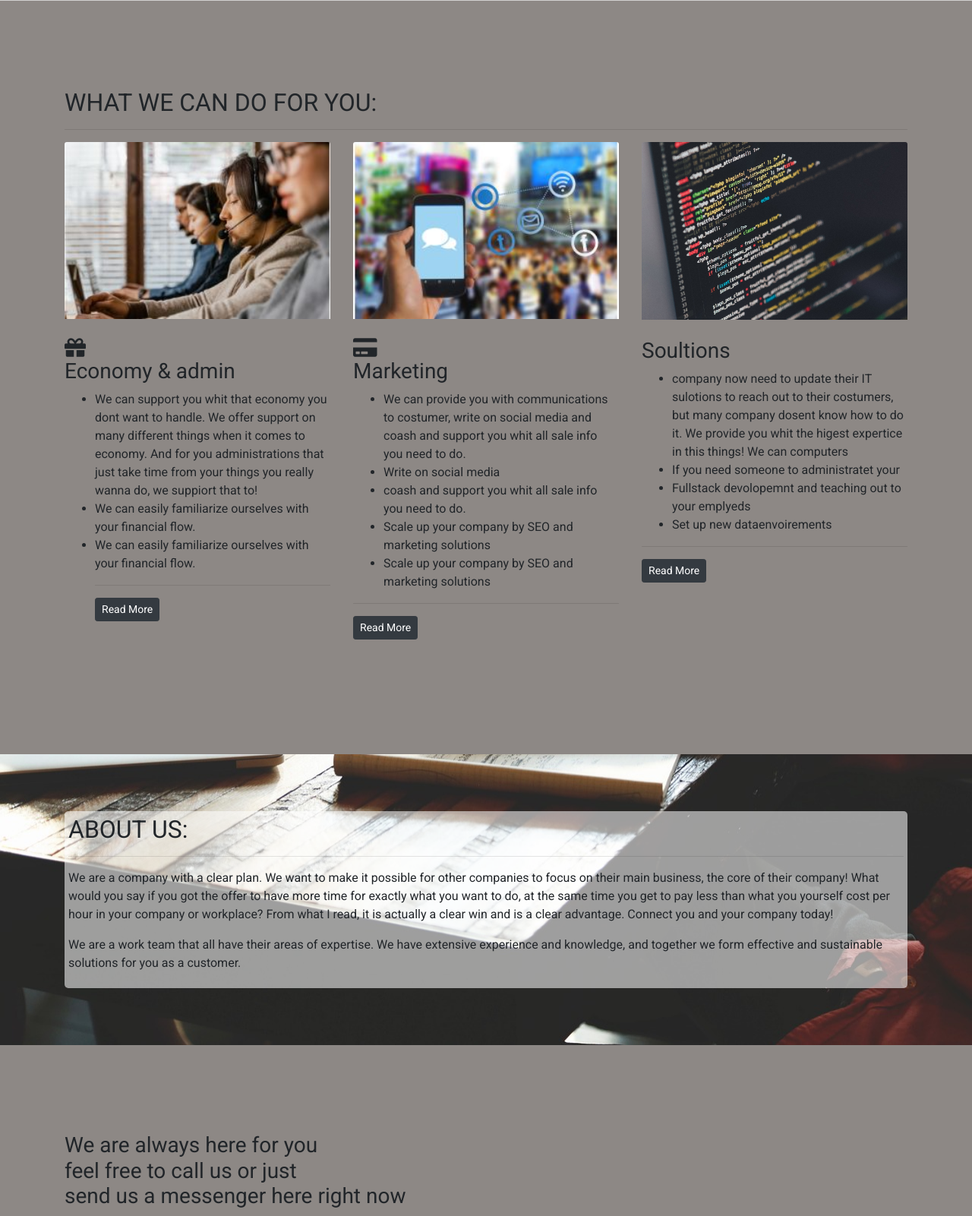
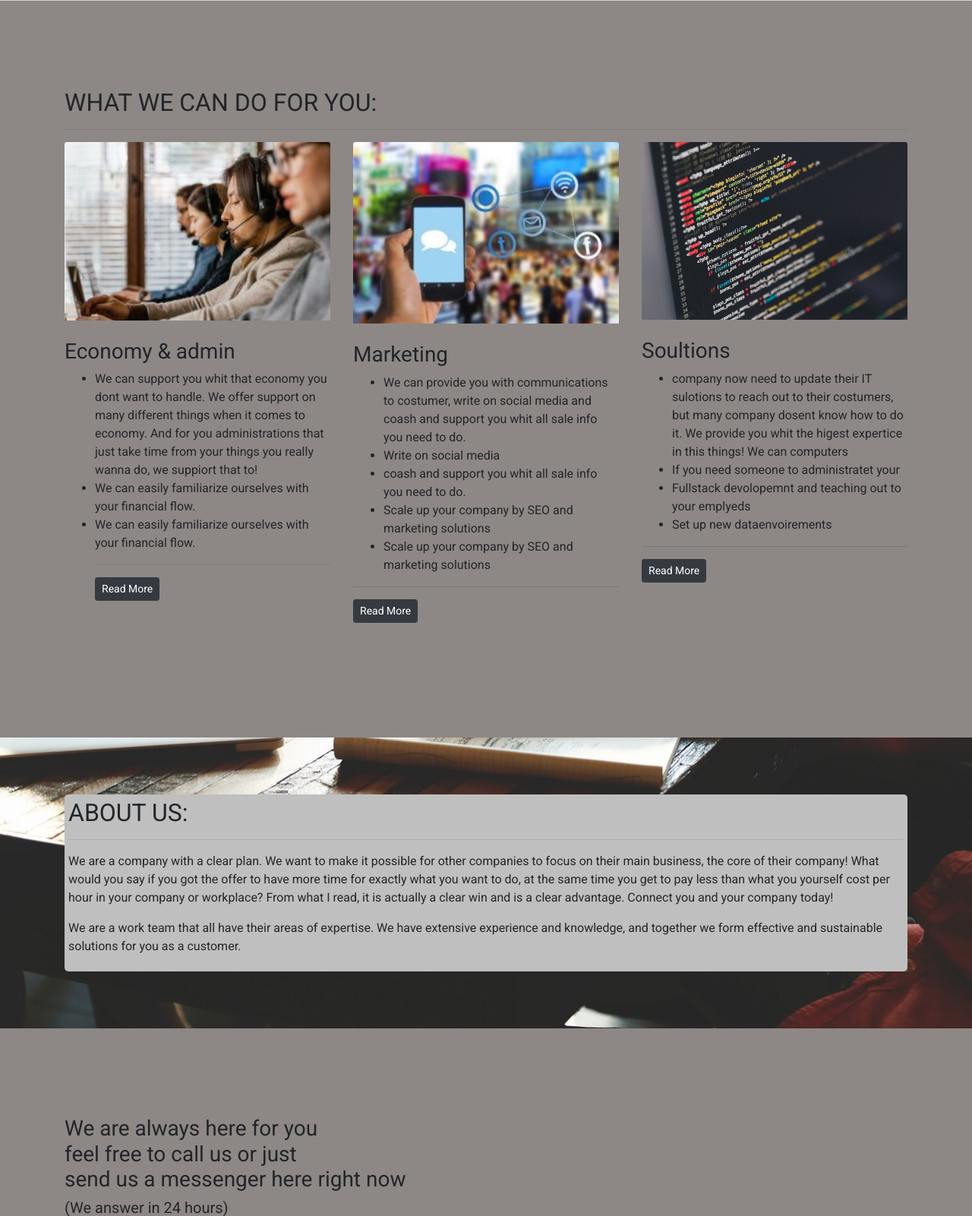
Before and after one commit to saram88/fst-weseeu, a Django app: page / in a window 1280 px wide. Shown: the part 799-2400 px from the top of the page at 76% size. Run offline with Django 3.2, Linux system fonts and the light colour scheme; some libraries are stand-ins or nearby versions.

Commit message:
change about picture

```diff
--- a/weseeu/static/css/style.css
+++ b/weseeu/static/css/style.css
@@ -81,7 +81,7 @@
 
 .container-box {
 
-background-color: #ffffff8c;
+background-color: #bfbfbf;
 padding: 5px;
 border-radius: 5px;
 }
--- a/weseeu/templates/weseeu/index.html
+++ b/weseeu/templates/weseeu/index.html
@@ -84,11 +84,11 @@
                 </div>
                 <div class="row">
                     <div class="col-12 col-md-6 col-lg-4">
-                        <img src="{% static 'images/Eko-admin.jpg' %}" class="card-img-top" alt="picture1">
+                        <img src="{% static 'images/Eko-admin1.jpg' %}" class="card-img-top" alt="picture1">
                         <br>
                         <div class="feature">
                             <br>
-                            <h3><i class="fas fa-gift d-none d-sm-block"></i> Economy & admin </h3>
+                            <h3>Economy & admin</h3>
                             <ul>
                                 <li>We can support you whit that economy you dont want to handle. We offer support on many different things when it comes to economy. And for you administrations that just take time from your things you really wanna do, we suppiort that to!</li>
                                 <li>We can easily familiarize ourselves with your financial flow.</li>
@@ -99,11 +99,11 @@
                         </div>
                     </div>
                     <div class="col-12 col-md-6 col-lg-4">
-                        <img src="{% static 'images/marketing.jpg' %}" class="card-img-top" alt="picture1">
+                        <img src="{% static 'images/marketing1.jpg' %}" class="card-img-top" alt="picture1">
                         <br>
                         <div class="feature">
                             <br>
-                            <h3><i class="fas fa-credit-card d-none d-sm-block"></i> Marketing </h3>
+                            <h3>Marketing</h3>
                             <ul>
                                 <li>We can provide you with communications to costumer, write on social media and coash and support you whit all sale info you need to do.</li>
                                 <li>Write on social media </li>
```
Also changed, not shown: weseeu/static/images/Eko-admin.jpg (deleted), weseeu/static/images/Eko-admin1.jpg (added), weseeu/static/images/marketing.jpg (deleted), weseeu/static/images/marketing1.jpg (added).
